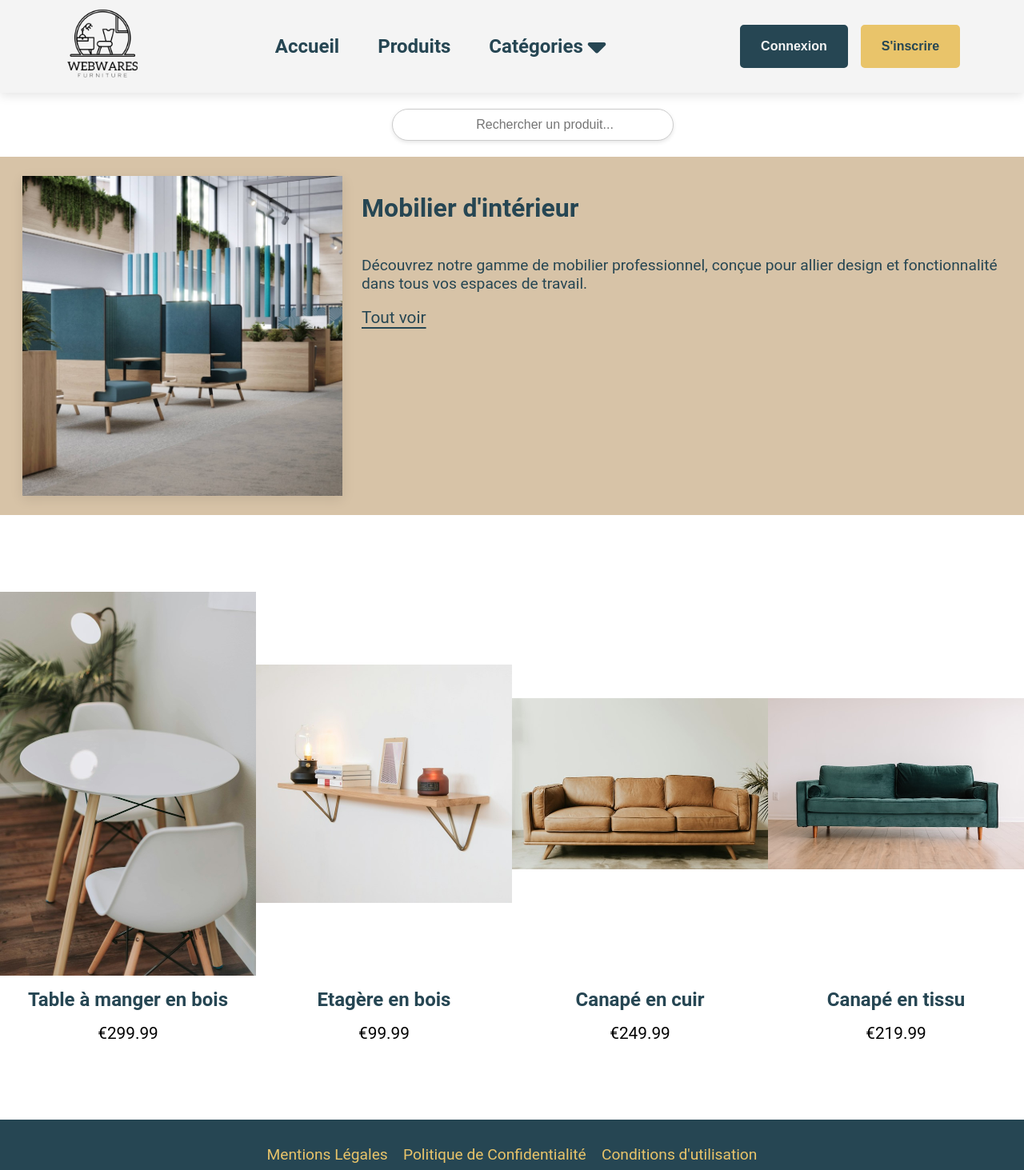
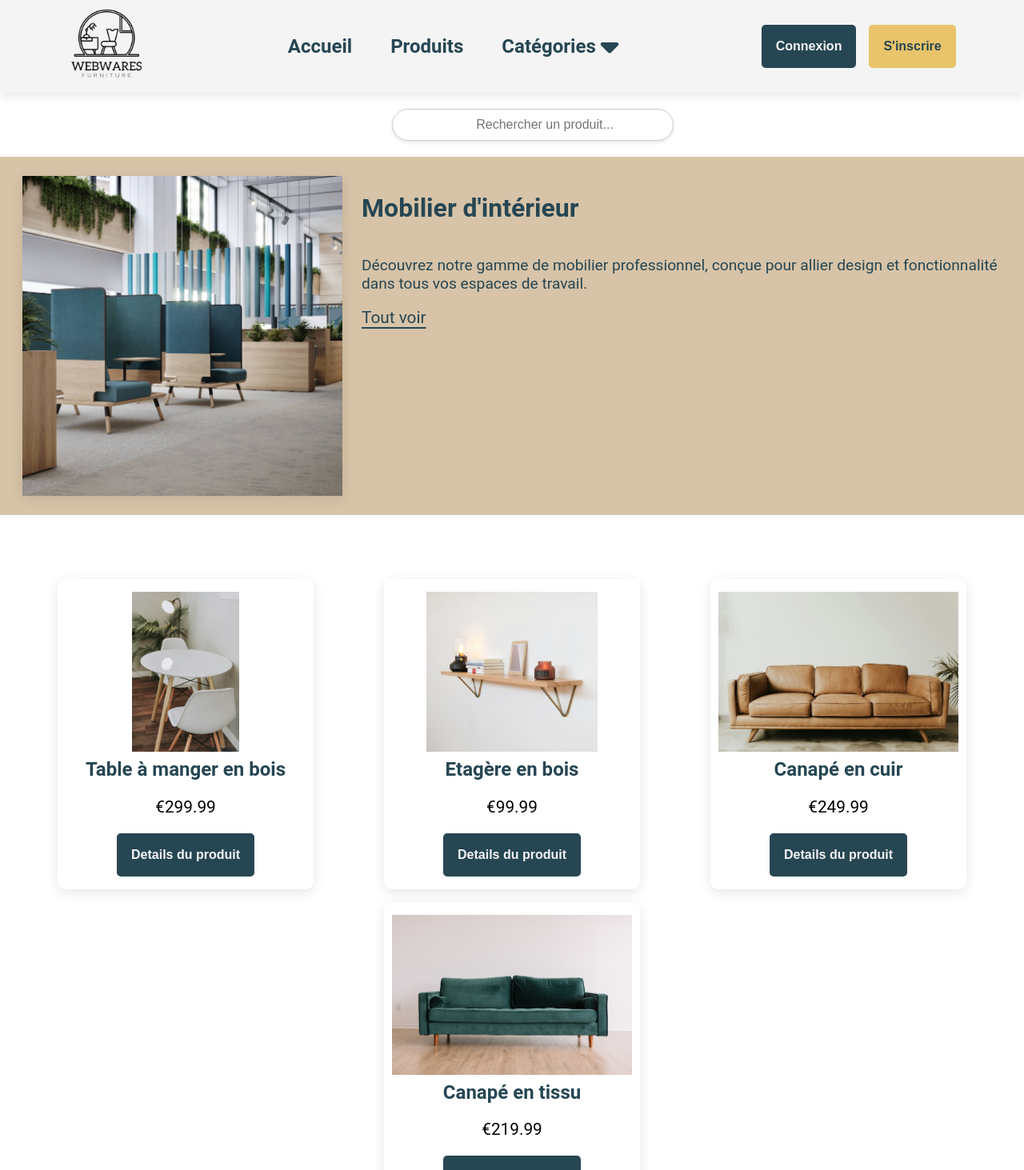
Before and after one commit to soulapj/WebWares, a Vue app: page /categorie/1 in a window 1280 px wide. Shown: the top 1463 px of the page at 80% size. Built offline with nearby package versions, Linux system fonts and the light colour scheme.

Commit message:
sticky header, css category

```diff
--- a/src/components/BestSellerComponent.vue
+++ b/src/components/BestSellerComponent.vue
@@ -9,7 +9,7 @@
           <h1>Pour voir les détails s'inscrire</h1>
           <ButtonComponents type="register" label="S'INSCRIRE" />
         </div>
-        <div class="overlay" v-if="isLoggedin" @click="$router.push(`/product-details/` + produit.id)">
+        <div class="overlay" v-if="isLoggedin" @click="$router.push(`/product-details/` + produit.id)" icon="fa-solid fa-trash">
           <!-- v-if logout state condition to be added /-->
           <p>{{ produit.titre }}</p>
           <p>{{ produit.prix }}</p>
--- a/src/components/ButtonComponents.vue
+++ b/src/components/ButtonComponents.vue
@@ -60,8 +60,10 @@ export default {
 
 <style scoped>
 .btn {
-  padding: 1rem 1.5rem;
-  font-size: 1rem;
+  /* padding: 1rem 1.5rem; */
+  padding: clamp(1rem, 1vw, 1.5rem);
+  /* font-size: 1rem; */
+  font-size: clamp(0.7rem, 1rem, 1.5rem);
   font-weight: bold;
   cursor: pointer;
   border-radius: 5px;
--- a/src/components/HeaderComponent.vue
+++ b/src/components/HeaderComponent.vue
@@ -154,7 +154,8 @@ export default {
 
 <style scoped>
 header {
-  position: relative;
+  position: sticky;
+  top: 0;
   display: flex;
   justify-content: space-around;
   align-items: center;
--- a/src/components/QuantityCounterComponent.vue
+++ b/src/components/QuantityCounterComponent.vue
@@ -48,6 +48,7 @@
     border-radius: 5px;
     padding: 0.5rem 0;
     box-shadow: 0px 2px 5px rgba(0, 0, 0, 0.1);
+    box-sizing: border-box;
   }
 
   .counter-button {
@@ -57,7 +58,8 @@
     cursor: pointer;
     width: 4rem;
     height: 2rem;
-    text-align: center;
+    /* text-align: center; */
+
   }
 
   .counter-button:disabled {
@@ -74,4 +76,11 @@
   .quantity-display p {
     margin: 0;
   }
+
+  @media (max-width: 768px) {
+    .counter-button {
+      justify-content: center;
+
+    }
+  }
   </style>
--- a/src/views/CategorieProduits.vue
+++ b/src/views/CategorieProduits.vue
@@ -1,11 +1,8 @@
 <template>
   <div>
     <!-- Search Bar -->
-    <SearchBar
-      :placeholder="'Rechercher un produit...'"
-      :searchQuery="searchQuery"
-      @update-search="handleSearchUpdate"
-    />
+    <SearchBar :placeholder="'Rechercher un produit...'" :searchQuery="searchQuery"
+      @update-search="handleSearchUpdate" />
 
     <!-- Category Info Section -->
     <div class="category-container">
@@ -26,11 +23,12 @@
         <router-link :to="'/product-details/' + product.id" class="product-link">{{ product.titre }}</router-link>
         <div class="product-description">
           <p>€{{ product.prix }}</p>
+          <ButtonComponents type="login" label="Details du produit"
+            @click="$router.push(`/product-details/` + product.id)" />
         </div>
       </div>
     </div>
 
-    <!-- No Products Message -->
     <p v-else>Aucun produit disponible pour cette catégorie.</p>
   </div>
 </template>
@@ -38,15 +36,17 @@
 <script>
 import { mapState } from "vuex";
 import SearchBar from "@/components/SearchBar.vue";
+import ButtonComponents from "@/components/ButtonComponents.vue";
 
 export default {
   components: {
     SearchBar,
+    ButtonComponents,
   },
   data() {
     return {
       category: {},
-      searchQuery: "", // Initialize searchQuery for the search functionality
+      searchQuery: "",
     };
   },
   computed: {
@@ -60,7 +60,6 @@ export default {
       );
     },
     filteredProducts() {
-      // Apply search filtering
       return this.products.filter((prod) =>
         prod.titre.toLowerCase().includes(this.searchQuery.toLowerCase())
       );
@@ -130,23 +129,23 @@ export default {
 .category-description a:hover {
   text-decoration-thickness: 3px;
 }
+
 /* Show all section */
 .view-all-container {
   display: flex;
   justify-content: space-evenly;
+  /* align-items: center; */
+  gap: 1rem;
   flex-wrap: wrap;
   margin: 5rem 0;
 }
+
 .view-all-container img {
-  height: 100%;
-  width: 20rem;
-  object-fit: contain;
+  height: 200px;
+  width: fit-content;
+  object-fit: fit;
 }
-.view-all-container img:hover {
-  cursor: pointer;
-  transform: scale(1.05);
-  transition: 0.3s ease;;
-}
+
 
 .view-all {
   display: flex;
@@ -157,21 +156,32 @@ export default {
   flex: 0 0 25%;
   box-sizing: border-box;
   padding: 1rem 0rem;
+  box-shadow: 0px 4px 15px rgba(0, 0, 0, 0.1);
+  border-radius: 10px;
+}
+
+.view-all:hover {
+  transform: scale(1.05);
+  transition: 0.3s ease;
 }
 
 .product-link {
   text-decoration: none;
   font-size: 1.5rem;
-  margin: 1rem 0;
+  margin-top: 0.5rem;
   color: var(--color-secondary);
   font-weight: bold;
 }
+
 .product-link:hover {
   text-decoration: underline;
 }
 
 .product-description p {
-  margin: 0;
+  display: flex;
+  flex-direction: column;
+  justify-content: space-evenly;
+  /* margin: 0; */
   font-size: 1.3rem;
 }
 
@@ -181,9 +191,11 @@ export default {
     justify-content: center;
     gap: 0rem;
   }
+
   .category img {
     width: 100%;
   }
+
   .category-description {
     width: 100%;
     text-align: center;
--- a/src/views/DetailProduit.vue
+++ b/src/views/DetailProduit.vue
@@ -107,6 +107,7 @@ export default {
   justify-content: space-between;
   width: 100%;
   margin-top: var(--spacing);
+  gap: var(--spacing);
 }
 
 @media (max-width: 768px) {
@@ -121,9 +122,9 @@ export default {
     justify-self: center;
     width: 100%;
   }
-  /* .buttons {
-    justify-content: center;
-
-  } */
+  .buttons {
+    /* justify-content: center; */
+    gap: 0.5rem;
+  }
 }
 </style>
```
Lines whose indentation alone changed are shown as unchanged.
